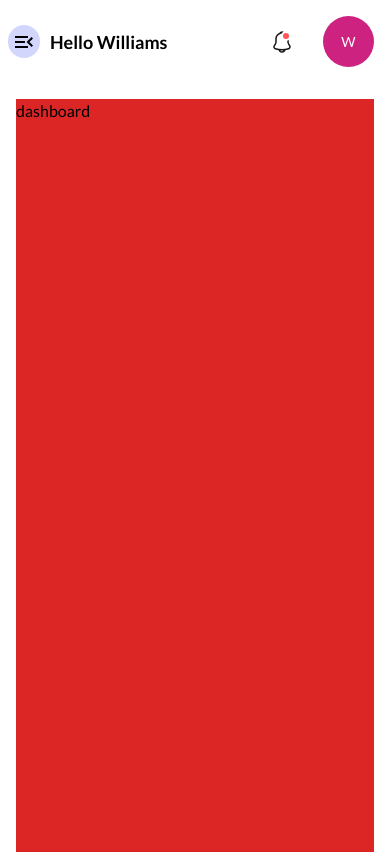
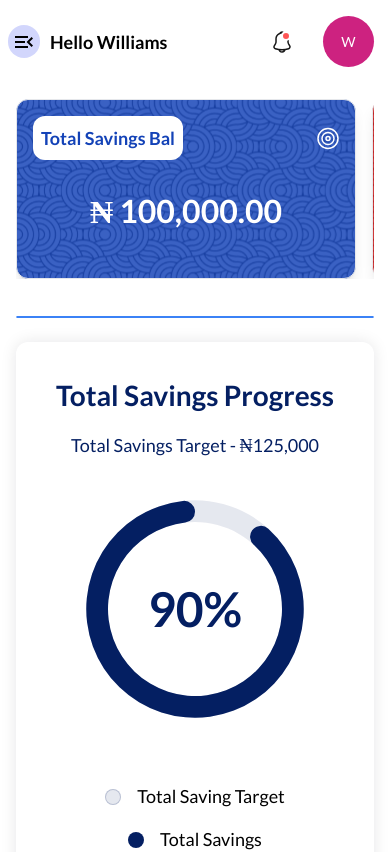
Before and after one commit to Future-Save-Mcps/future-save-mcps-app, a React (Vite) app in the folder future-save-app/: page /user in a window 390 px wide. Shown: the top 852 px of the page. Built offline with nearby package versions, Linux system fonts and the light colour scheme.

Commit message:
Dashboard

```diff
--- /dev/null
+++ b/future-save-app/src/components/DashboardCard.jsx
@@ -0,0 +1,30 @@
+import React from "react";
+import Bg from "../assets/cardBd.svg";
+
+const DashboardCard = ({ title, icon, amount, color = "#C61111" }) => {
+  return (
+    <div
+      style={{
+        backgroundImage: `url(${Bg})`,
+        backgroundColor: color,
+        backgroundSize: "contain",
+        backgroundRepeat: "repeat",
+        backgroundPosition: "center",
+      }}
+      className="border flex flex-col min-w-[340px] flex-1 h-[180px] rounded-xl p-4 shadow-lg"
+    >
+      <div className="flex justify-between items-center">
+        <div style={{ color: color }} className="text-[14px] font-[600] p-2 rounded-xl bg-white text-lg">
+          {title || "Total Savings Balance"}
+        </div>
+        {icon}
+      </div>
+
+      <div className="flex-1 text-white flex justify-center items-center text-[32px] font-bold  ">
+        {amount ? `₦ ${amount}` : "₦ 0.00"}
+      </div>
+    </div>
+  );
+};
+
+export default DashboardCard;
--- a/future-save-app/src/components/SideBar.jsx
+++ b/future-save-app/src/components/SideBar.jsx
@@ -113,7 +113,7 @@ const SideBar = ({ toggleSidebar }) => {
             <div
               onClick={handleOpen}
               className={` py-3 font-[500] px-4 rounded-xl flex items-center gap-4
-            text-white hover:bg-[#1e3774]`}
+            text-white hover:bg-[#fc242b]`}
             >
               <LogoutIcon color="white" />
               Log Out
--- /dev/null
+++ b/future-save-app/src/components/charts/PieChartComponent.jsx
@@ -0,0 +1,89 @@
+import React from "react";
+import { PieChart, Pie, Cell, ResponsiveContainer } from "recharts";
+
+const PieChartComponent = ({ percentage = 90 }) => {
+  const data = [
+    { name: "Remaining", value: 100 },
+    { name: "Filled", value: percentage },
+  ];
+
+  const COLORS = ["#041F621A", "#041F62"];
+
+  return (
+    <div
+      style={{
+        width: "100%",
+        maxWidth: "500px",
+        height: "auto",
+        margin: "0 auto",
+        position: "relative",
+      }}
+    >
+      <div
+      >
+        <div
+          style={{
+            top: 0,
+            left: 0,
+            flex: "1",
+            aspectRatio: "1",
+            maxWidth: "300px",
+            margin: "0 auto",
+            display: "flex",
+            justifyContent: "center",
+            alignItems: "center",
+          }}
+        >
+          <ResponsiveContainer className="relative" width="100%" height="100%">
+            <div
+              style={{
+                position: "absolute",
+                fontSize: "300%",
+                top: "50%",
+                left: "50%",
+                transform: "translate(-50%, -50%)",
+                fontWeight: "bold",
+                color: "#041F62",
+                whiteSpace: "nowrap",
+              }}
+            >
+              {`${percentage}%`}
+            </div>
+            <PieChart>
+              <Pie
+                data={[data[0]]}
+                cx="50%"
+                cy="50%"
+                startAngle={90}
+                endAngle={450}
+                innerRadius="60%"
+                outerRadius="75%"
+                dataKey="value"
+                stroke="none"
+              >
+                <Cell fill={COLORS[0]} />
+              </Pie>
+
+              <Pie
+                data={[data[1]]}
+                cx="50%"
+                cy="50%"
+                startAngle={90}
+                endAngle={90 + (360 * percentage) / 100}
+                innerRadius="60%"
+                outerRadius="75%"
+                cornerRadius="50%"
+                dataKey="value"
+                stroke="none"
+              >
+                <Cell fill={COLORS[1]} />
+              </Pie>
+            </PieChart>
+          </ResponsiveContainer>
+        </div>
+      </div>
+    </div>
+  );
+};
+
+export default PieChartComponent;
--- a/future-save-app/src/components/icons/Icons.jsx
+++ b/future-save-app/src/components/icons/Icons.jsx
@@ -88,8 +88,37 @@ export const AccountIcon = ({ color = "currentColor" }) => (
 );
 
 export const LogoutIcon = () => (
-    <svg width="20" height="20" viewBox="0 0 20 20" fill="none" xmlns="http://www.w3.org/2000/svg">
-    <path d="M7 19H3C2.46957 19 1.96086 18.7893 1.58579 18.4142C1.21071 18.0391 1 17.5304 1 17V3C1 2.46957 1.21071 1.96086 1.58579 1.58579C1.96086 1.21071 2.46957 1 3 1H7M14 15L19 10M19 10L14 5M19 10H7" stroke="white" stroke-width="1.5" stroke-linecap="round" stroke-linejoin="round"/>
-    </svg>
+  <svg
+    width="20"
+    height="20"
+    viewBox="0 0 20 20"
+    fill="none"
+    xmlns="http://www.w3.org/2000/svg"
+  >
+    <path
+      d="M7 19H3C2.46957 19 1.96086 18.7893 1.58579 18.4142C1.21071 18.0391 1 17.5304 1 17V3C1 2.46957 1.21071 1.96086 1.58579 1.58579C1.96086 1.21071 2.46957 1 3 1H7M14 15L19 10M19 10L14 5M19 10H7"
+      stroke="white"
+      stroke-width="1.5"
+      stroke-linecap="round"
+      stroke-linejoin="round"
+    />
+  </svg>
+);
 
+export const PercentIcon = () => (
+  <svg
+    width="18"
+    height="19"
+    viewBox="0 0 18 19"
+    fill="none"
+    xmlns="http://www.w3.org/2000/svg"
+  >
+    <path
+      d="M16 2.5L2 16.5M6 4C6 5.38071 4.88071 6.5 3.5 6.5C2.11929 6.5 1 5.38071 1 4C1 2.61929 2.11929 1.5 3.5 1.5C4.88071 1.5 6 2.61929 6 4ZM17 15C17 16.3807 15.8807 17.5 14.5 17.5C13.1193 17.5 12 16.3807 12 15C12 13.6193 13.1193 12.5 14.5 12.5C15.8807 12.5 17 13.6193 17 15Z"
+      stroke="white"
+      stroke-width="2"
+      stroke-linecap="round"
+      stroke-linejoin="round"
+    />
+  </svg>
 );
--- a/future-save-app/src/pages/Home.jsx
+++ b/future-save-app/src/pages/Home.jsx
@@ -4,7 +4,9 @@ import SignUpForm from "../components/SignupForm";
 const Home = () => {
   return (
     <div className="md:flex-row flex-col  flex md:gap-4 h-screen md:p-4">
-      <div className="bg-primary text-[#fff] rounded-b-2xl md:rounded-xl flex-[1] flex justify-center items-center">this is fucking responsive</div>
+      <div className="bg-primary text-[#fff] rounded-b-2xl md:rounded-xl flex-[1] flex justify-center items-center">
+        this is fucking responsive
+      </div>
       <div className="border  border-green-500 overflow-auto flex-[2]">
         <SignUpForm />
       </div>
--- a/future-save-app/src/pages/users/Dashboard.jsx
+++ b/future-save-app/src/pages/users/Dashboard.jsx
@@ -1,10 +1,64 @@
 import React from "react";
-
+import PieChartComponent from "../../components/charts/PieChartComponent";
+import DashboardCard from "../../components/DashboardCard";
+import {
+  ContributionIcon,
+  LoanIcon,
+  PercentIcon,
+} from "../../components/icons/Icons";
 
 const Dashboard = () => {
   return (
-    <div className="h-[150vh] bg-red-600">
-      dashboard
+    <div className=" relative">
+      <div className=" flex  relative w-full h-[185px] flex-1 gap-4  ">
+        <div className="w-full  absolute gap-4 flex  overflow-auto">
+          <DashboardCard
+            color="#1342B7"
+            title={"Total Savings Bal"}
+            amount={"100,000.00"}
+            icon={<ContributionIcon color="white" />}
+          />
+          <DashboardCard
+            color="#C61111"
+            title={"Total Loan Bal"}
+            amount={"90,000.00"}
+            icon={<LoanIcon color="white" />}
+          />
+          <DashboardCard
+            color="#D15E12"
+            title={"Total Dividend Bal"}
+            amount={"600.000"}
+            icon={<PercentIcon />}
+          />
+        </div>
+      </div>
+      <div className="flex lg:flex-row flex-col h-fit flex-wrap   gap-6  mt-8">
+        <div className="flex-1 rounded-xl border border-blue-500 "></div>
+        <div
+          style={{
+            boxShadow: "rgba(17, 17, 26, 0.1) 0px 0px 16px",
+          }}
+          className=" relative max-w-[400px] rounded-xl shadow-md h-fit flex-1 p-4 "
+        >
+          <h2 className="text-center text-primary text-[28px] my-4 font-[600]">
+            Total Savings Progress
+          </h2>
+          <p className="text-primary text-[18px] font-[500] text-center">
+            Total Savings Target - ₦125,000
+          </p>
+          <PieChartComponent percentagePaid={90} />
+          <div className="flex gap-4 flex-wrap justify-center items-center my-6">
+            <div className="flex gap-4 justify-center items-center">
+              <div className="w-4 h-4 border border-[#041F6233] rounded-full bg-[#041F621A]"></div>
+              <div className="font-[500] text-[18px]">Total Saving Target</div>
+            </div>
+            <div className="flex gap-4 justify-center items-center">
+              <div className="w-4 h-4 rounded-full bg-primary"></div>
+              <div className="font-[500] text-[18px]">Total Savings</div>
+            </div>
+          </div>
+        </div>
+      </div>
     </div>
   );
 };
```
Also changed, not shown: future-save-app/src/assets/cardBd.svg (added).
